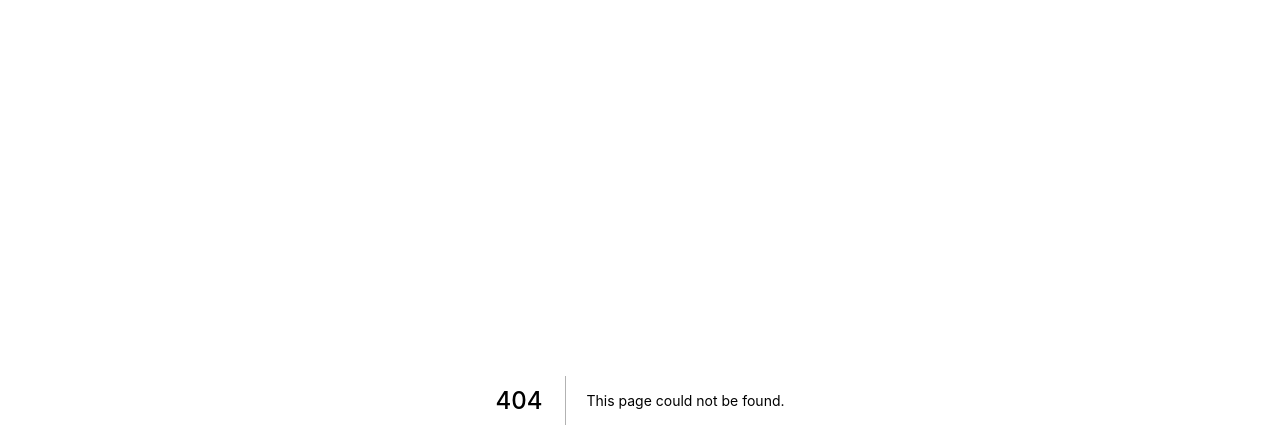
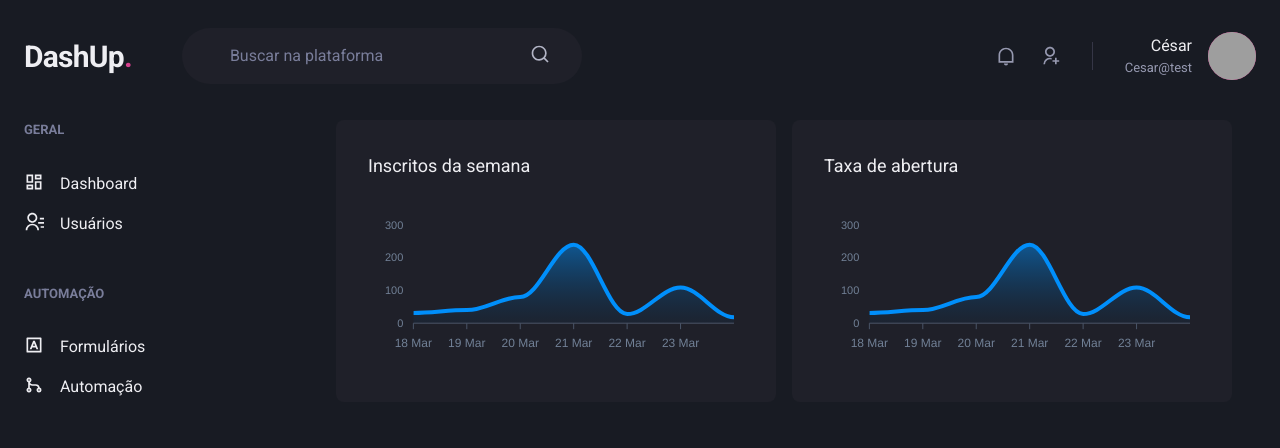
Before and after one commit to cesar-machado/Dashboard, a Next.js app: page /dashboard in a window 1280 px wide. Before the commit this address had no page. Shown: the top 448 px of the page. Built offline with nearby package versions, Linux system fonts and the light colour scheme; grey boxes are pictures that could not be loaded.

Commit message:
Header aside  completos

```diff
--- a/package.json
+++ b/package.json
@@ -12,10 +12,13 @@
     "@chakra-ui/core": "^0.8.0",
     "@chakra-ui/react": "^1.6.5",
     "@emotion/styled": "^11.3.0",
+    "apexcharts": "^3.27.3",
     "framer-motion": "^4.1.17",
     "next": "11.0.1",
     "react": "17.0.2",
-    "react-dom": "17.0.2"
+    "react-apexcharts": "^1.3.9",
+    "react-dom": "17.0.2",
+    "react-icons": "^4.2.0"
   },
   "devDependencies": {
     "@emotion/react": "^11.4.0",
--- /dev/null
+++ b/src/components/Header.tsx
@@ -0,0 +1,82 @@
+import { Avatar, Box, Flex, HStack, Icon, Input, Text } from "@chakra-ui/react";
+import {
+  RiNotificationLine,
+  RiSearchLine,
+  RiUserAddLine,
+} from "react-icons/ri";
+
+export default function Header() {
+  return (
+    <Flex
+      as="header"
+      w="100%"
+      maxWidth={1480}
+      h="20"
+      mx="auto"
+      mt="4"
+      px="6"
+      align="center"
+    >
+      <Text fontSize="3xl" fontWeight="bold" letterSpacing="tight">
+        DashUp
+        <Text as="span" color="pink.500">
+          .
+        </Text>
+      </Text>
+
+      <Flex
+        as="label"
+        flex="1"
+        py="4"
+        px="8"
+        ml="50px"
+        maxWidth={400}
+        alignSelf="center"
+        color="gray.200"
+        position="relative"
+        bg="gray.800"
+        borderRadius="full"
+      >
+        <Input
+          color="gray.50"
+          variant="unstyled"
+          px="4"
+          mr="4"
+          placeholder="Buscar na plataforma"
+          _placeholder={{ color: "gray.400" }}
+        />
+
+        <Icon as={RiSearchLine} fontSize="20" />
+      </Flex>
+
+      <Flex align="center" ml="auto">
+        <HStack
+          spacing="6"
+          mx="8"
+          pr="8"
+          py="1"
+          color="gray.300"
+          borderRightWidth={1}
+          borderColor="gray.700"
+        >
+          <Icon as={RiNotificationLine} fontSize="20" />
+          <Icon as={RiUserAddLine} fontSize="20" />
+        </HStack>
+        <Flex align="center">
+          <Box mr="4" textAlign="right">
+            <Text>César</Text>
+            <Text color="gray.300" fontSize="small">
+              Cesar@test
+            </Text>
+          </Box>
+
+          <Avatar
+            size="md"
+            name="César Machado"
+            src="https://github.com/cesar-machado.png"
+          />
+        </Flex>
+      </Flex>
+    </Flex>
+  );
+}
--- /dev/null
+++ b/src/components/Sidebar.tsx
@@ -0,0 +1,54 @@
+import { Box, Flex, Icon, Link, Stack, Text } from "@chakra-ui/react";
+import {
+  RiContactsLine,
+  RiDashboardLine,
+  RiGitMergeLine,
+  RiInputMethodLine,
+} from "react-icons/ri";
+
+export default function Sidebar() {
+  return (
+    <Box as="aside" w="64" mr="8">
+      <Stack spacing="12" align="flex-start">
+        <Box>
+          <Text fontWeight="bold" fontSize="small" color="gray.400">
+            GERAL
+          </Text>
+          <Stack spacing="4" mt="8" align="stretch">
+            <Link display="flex" align="center">
+              <Icon as={RiDashboardLine} fontSize="20" />
+              <Text ml="4" fontWeight="Medium">
+                Dashboard
+              </Text>
+            </Link>
+            <Link display="flex" align="center">
+              <Icon as={RiContactsLine} fontSize="20" />
+              <Text ml="4" fontWeight="Medium">
+                Usuários
+              </Text>
+            </Link>
+          </Stack>
+        </Box>
+        <Box>
+          <Text fontWeight="bold" fontSize="small" color="gray.400">
+            AUTOMAÇÃO
+          </Text>
+          <Stack spacing="4" mt="8" align="stretch">
+            <Link display="flex" align="center">
+              <Icon as={RiInputMethodLine} fontSize="20" />
+              <Text ml="4" fontWeight="Medium">
+                Formulários
+              </Text>
+            </Link>
+            <Link display="flex" align="center">
+              <Icon as={RiGitMergeLine} fontSize="20" />
+              <Text ml="4" fontWeight="Medium">
+                Automação
+              </Text>
+            </Link>
+          </Stack>
+        </Box>
+      </Stack>
+    </Box>
+  );
+}
--- /dev/null
+++ b/src/pages/dashboard.tsx
@@ -0,0 +1,85 @@
+import { Box, Flex, SimpleGrid, Text, theme } from "@chakra-ui/react";
+import dynamic from "next/dynamic";
+import Header from "../components/Header";
+import Sidebar from "../components/Sidebar";
+import { ApexOptions } from "apexcharts";
+
+const Chart = dynamic(() => import("react-apexcharts"), {
+  ssr: false,
+});
+const options: ApexOptions = {
+  chart: {
+    toolbar: {
+      show: false,
+    },
+    zoom: {
+      enabled: false,
+    },
+    foreColor: theme.colors.gray[500],
+  },
+  grid: {
+    show: false,
+  },
+  dataLabels: {
+    enabled: false,
+  },
+  tooltip: {
+    enabled: false,
+  },
+  xaxis: {
+    type: "datetime",
+    axisBorder: {
+      color: theme.colors.gray[600],
+    },
+    axisTicks: {
+      color: theme.colors.gray[600],
+    },
+    categories: [
+      "2021-03-18T00:00:00.000Z",
+      "2021-03-19T00:00:00.000Z",
+      "2021-03-20T00:00:00.000Z",
+      "2021-03-21T00:00:00.000Z",
+      "2021-03-22T00:00:00.000Z",
+      "2021-03-23T00:00:00.000Z",
+      "2021-03-24T00:00:00.000Z",
+    ],
+  },
+  fill: {
+    opacity: 0.3,
+    type: "gradient",
+    gradient: {
+      shade: "dark",
+      opacityFrom: 0.7,
+      opacityTo: 0.3,
+    },
+  },
+};
+
+const series = [{ name: "series1", data: [31, 40, 80, 240, 28, 109, 18] }];
+
+export default function Dashboard() {
+  return (
+    <Flex direction="column" h="100vh">
+      <Header />
+
+      <Flex w="100%" my="6" maxWidth={1480} mx="auto" px="6">
+        <Sidebar />
+
+        <SimpleGrid flex="1" gap="4" minChildWidth="320px" mx="auto" px="6">
+          <Box p="8" bg="gray.800" borderRadius={8} pb="4">
+            <Text fontSize="lg" mb="4">
+              Inscritos da semana
+            </Text>
+            <Chart series={series} options={options} type="area" height={160} />
+          </Box>
+          <Box p="8" bg="gray.800" borderRadius={8}>
+            <Text fontSize="lg" mb="4">
+              Taxa de abertura
+            </Text>
+            <Chart series={series} options={options} type="area" height={160} />
+          </Box>
+        </SimpleGrid>
+      </Flex>
+    </Flex>
+  );
+}
--- a/src/pages/index.tsx
+++ b/src/pages/index.tsx
@@ -3,7 +3,7 @@
 import React from "react";
 import { Input } from "../components/Form/Input";
 
-export default function Home() {
+export default function SignIn() {
   return (
     <Flex w="100vw" h="100vh" align="center" justify="center">
       <Flex
```
Also changed, not shown: 1 other file (tests, documents, lock files or other folders).
